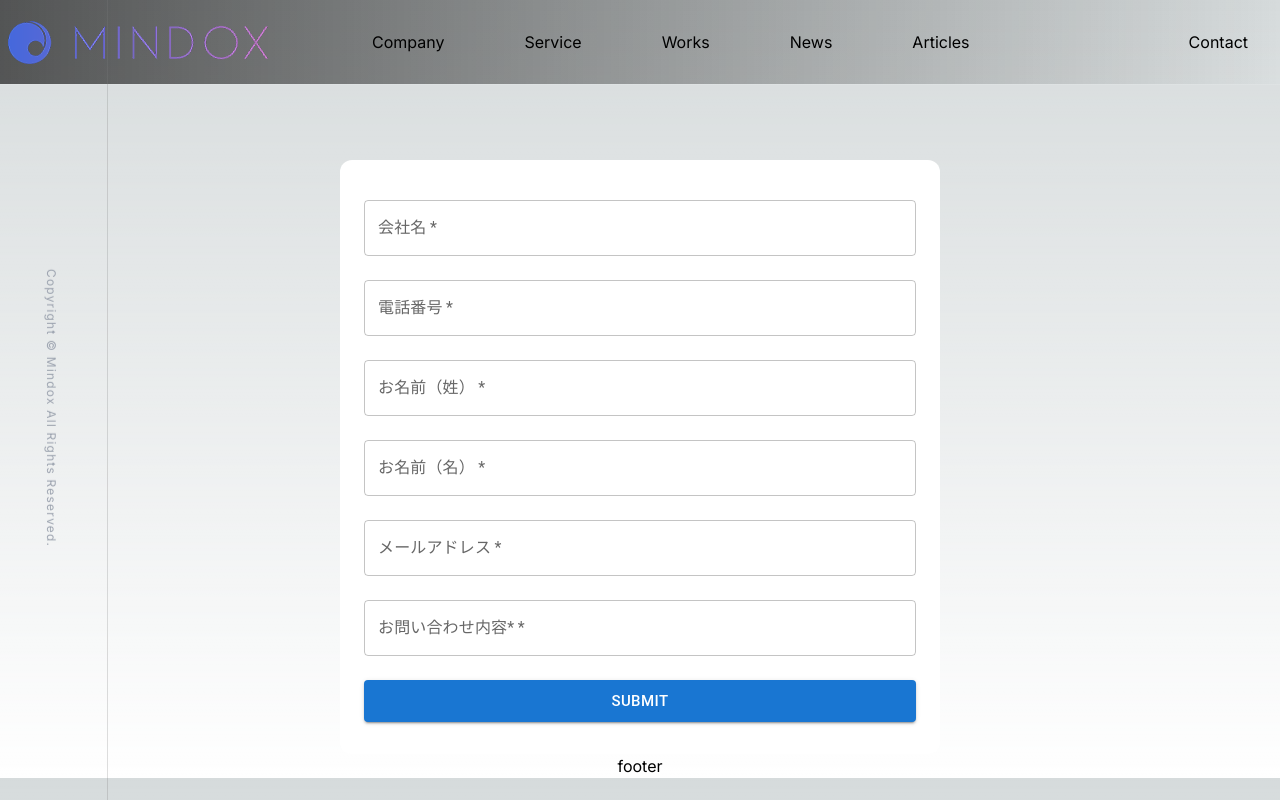
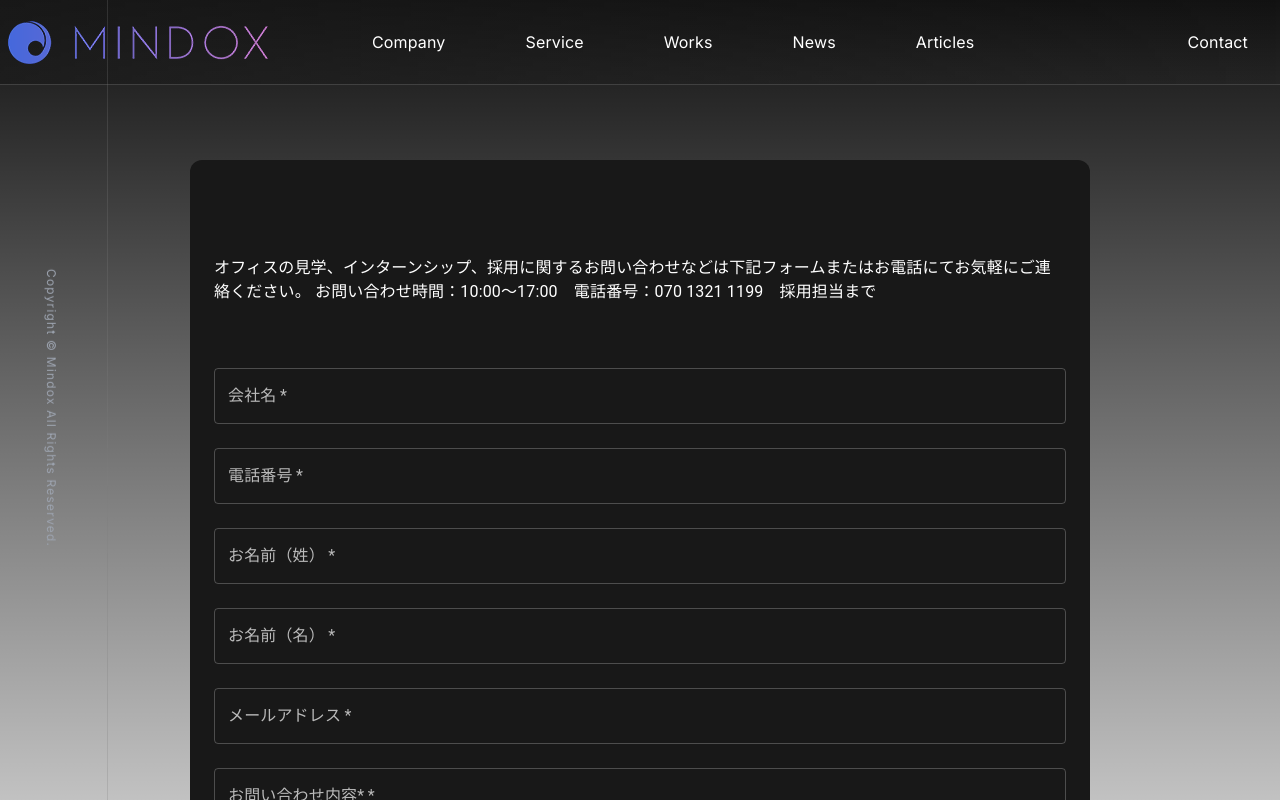
Before and after one commit to starduliang/mindox.jp, a Next.js app: page /contact in a window 1280 px wide. Shown: the top 800 px of the page. Built offline with nearby package versions, Linux system fonts and the light colour scheme.

Commit message:
contact form use dark mode, customize label color

```diff
--- a/app/contact/page.tsx
+++ b/app/contact/page.tsx
@@ -1,10 +1,11 @@
 'use client'
 
-import { Button, Container, Stack, TextField } from '@mui/material'
+import { Button, Container, Stack, TextField, Typography } from '@mui/material'
 import { SubmitHandler, useForm } from 'react-hook-form'
 import * as yup from 'yup'
 import { yupResolver } from '@hookform/resolvers/yup'
 import commonValidation from '@/lib/commonValidation'
+import Theme from '@/components/Theme'
 
 interface ValuesType {
   companyName: string
@@ -38,11 +39,17 @@ const Contact = () => {
   }
 
   return (
-    <Container maxWidth="sm" sx={{ pt: 5 }} className="bg-white mt-40 p-8 rounded-xl">
-      <Stack spacing={3}>
+    <Theme>
+      <Container maxWidth="md" className="mt-40 py-24 px-24 rounded-xl bg-[#181818]">
+        <Typography>
+          オフィスの見学、インターンシップ、採用に関するお問い合わせなどは下記フォームまたはお電話にてお気軽にご連絡ください。
+          お問い合わせ時間：10:00～17:00　電話番号：070 1321 1199　採用担当まで
+        </Typography>
+        <Stack spacing={3} className="mt-16">
           <TextField
             required
             label="会社名"
+            variant="outlined"
             {...register('companyName')}
             error={'companyName' in errors}
             helperText={errors.companyName?.message}
@@ -50,6 +57,7 @@ const Contact = () => {
           <TextField
             required
             label="電話番号"
+            variant="outlined"
             {...register('tel')}
             error={'tel' in errors}
             helperText={errors.tel?.message}
@@ -57,6 +65,7 @@ const Contact = () => {
           <TextField
             required
             label="お名前（姓）"
+            variant="outlined"
             {...register('lastName')}
             error={'lastName' in errors}
             helperText={errors.lastName?.message}
@@ -64,6 +73,7 @@ const Contact = () => {
           <TextField
             required
             label="お名前（名）"
+            variant="outlined"
             {...register('firstName')}
             error={'firstName' in errors}
             helperText={errors.firstName?.message}
@@ -71,6 +81,7 @@ const Contact = () => {
           <TextField
             required
             label="メールアドレス"
+            variant="outlined"
             type="email"
             {...register('email')}
             error={'email' in errors}
@@ -79,21 +90,26 @@ const Contact = () => {
           <TextField
             required
             label="お問い合わせ内容*"
+            variant="outlined"
             {...register('inquiryDetails')}
             error={'inquiryDetails' in errors}
             helperText={errors.inquiryDetails?.message}
+            multiline
+            rows={4}
           />
+        </Stack>
+        <div className="mt-6 text-center">
           <Button
-          color="primary"
             variant="contained"
             size="large"
             onClick={handleSubmit(onSubmit)}
-          className="bg-violet-500"
+            className="bg-[color-primary] px-12 text-white font-bold"
           >
-          Submit
+            送信
           </Button>
-      </Stack>
+        </div>
       </Container>
+    </Theme>
   )
 }
 
--- a/components/Theme.tsx
+++ b/components/Theme.tsx
@@ -4,6 +4,18 @@ import CssBaseline from '@mui/material/CssBaseline'
 const darkTheme = createTheme({
   palette: {
     mode: 'dark'
+  },
+  components: {
+    MuiInputLabel: {
+      styleOverrides: {
+        root: {
+          '&.Mui-focused': {
+            // TODO refactor
+            color: '#4b68da' // primary
+          }
+        }
+      }
+    }
   }
 })
 
--- a/tailwind.config.ts
+++ b/tailwind.config.ts
@@ -14,7 +14,7 @@ const config: Config = {
         'gradient-conic': 'conic-gradient(from 180deg at 50% 50%, var(--tw-gradient-stops))'
       },
       colors: {
-        '[color-primary]': '#001748',
+        '[color-primary]': '#4b68da',
         '[color-border]': '#ffffff21',
         '[color-text-gray]': colors.gray[400]
       }
```
Lines whose indentation alone changed are shown as unchanged.
